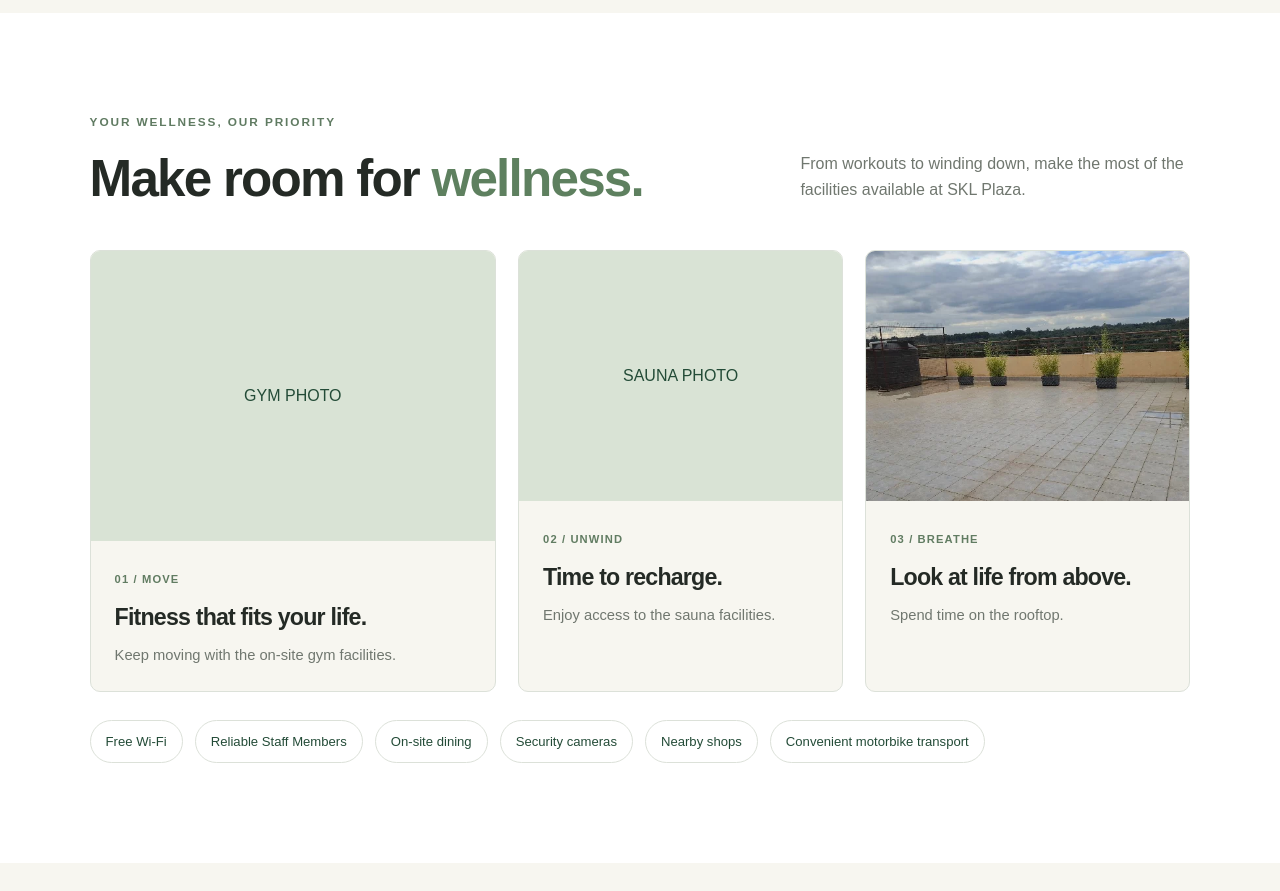
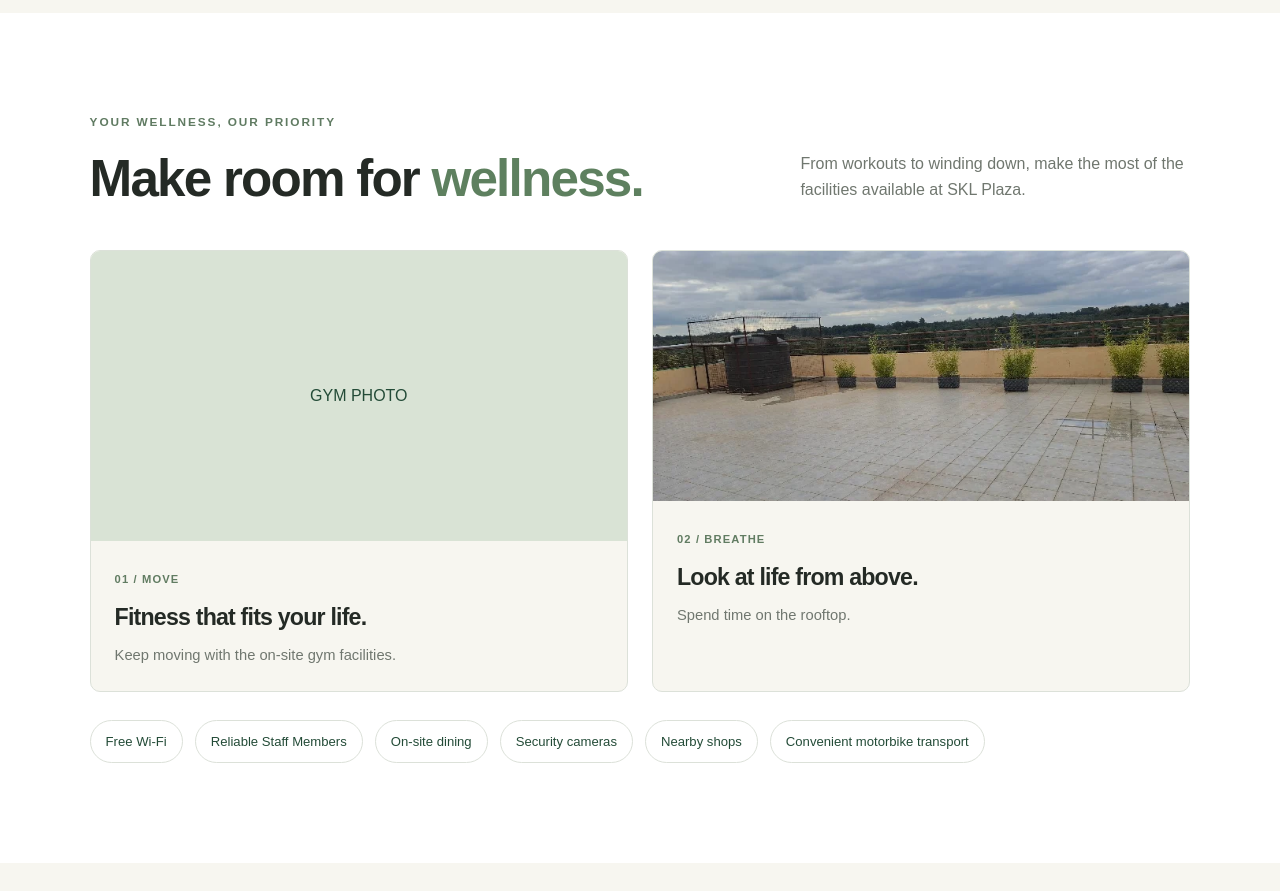
Before and after one commit to PythonShinobi/skl, a Flask app: page / in a window 1280 px wide. Shown: the part 1129-2020 px from the top of the page. Run offline with Flask 3, Linux system fonts and the light colour scheme.

Commit message:
Finished.

```diff
--- a/app/static/css/style.css
+++ b/app/static/css/style.css
@@ -347,8 +347,8 @@ h3 {
 
 .amenity-grid {
     display: grid;
-    grid-template-columns: 1.25fr 1fr 1fr;
-    gap: 22px;
+    grid-template-columns: repeat(2, minmax(0, 1fr));
+    gap: 24px;
 }
 
 .amenity-card {
@@ -770,6 +770,12 @@ h3 {
     }
 }
 
+@media (max-width: 768px) {
+    .amenity-grid {
+        grid-template-columns: 1fr;
+    }
+}
+
 /* Mobile */
 
 @media (max-width: 650px) {
--- a/app/templates/index.html
+++ b/app/templates/index.html
@@ -102,6 +102,7 @@
         </div>
 
         <div class="amenity-grid">
+
             <article class="amenity-card amenity-featured">
                 {% if "gym2.jpg" in image_names %}
                     <img
@@ -112,27 +113,11 @@
                 {% else %}
                     <div class="card-placeholder">GYM PHOTO</div>
                 {% endif %}
+
                 <div class="amenity-copy">
                     <span>01 / MOVE</span>
                     <h3>Fitness that fits your life.</h3>
                     <p>Keep moving with the on-site gym facilities.</p>
-                </div>
-            </article>
-
-            <article class="amenity-card">
-                {% if "sauna.jpg" in image_names %}
-                    <img
-                        src="{{ url_for('static', filename='images/sauna.jpg') }}"
-                        alt="Sauna and relaxation facilities"
-                        loading="lazy"
-                    >
-                {% else %}
-                    <div class="card-placeholder">SAUNA PHOTO</div>
-                {% endif %}
-                <div class="amenity-copy">
-                    <span>02 / UNWIND</span>
-                    <h3>Time to recharge.</h3>
-                    <p>Enjoy access to the sauna facilities.</p>
                 </div>
             </article>
 
@@ -146,13 +131,16 @@
                 {% else %}
                     <div class="card-placeholder">ROOFTOP PHOTO</div>
                 {% endif %}
+
                 <div class="amenity-copy">
-                    <span>03 / BREATHE</span>
+                    <span>02 / BREATHE</span>
                     <h3>Look at life from above.</h3>
                     <p>Spend time on the rooftop.</p>
                 </div>
             </article>
+
         </div>
+
 
         <div class="amenity-strip">
             <span>Free Wi-Fi</span>
```
Also changed, not shown: app/static/images/Convenient motorbike transport.jpg (added), app/static/images/On-site dining.jpg (added), app/static/images/On-site dining2.jpg (added), 4 other files.
